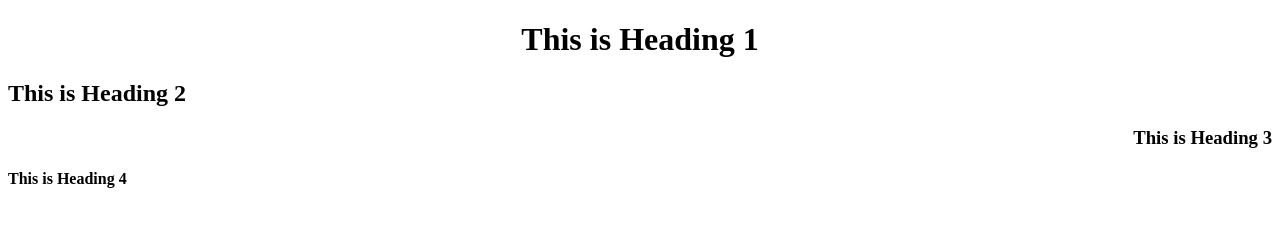
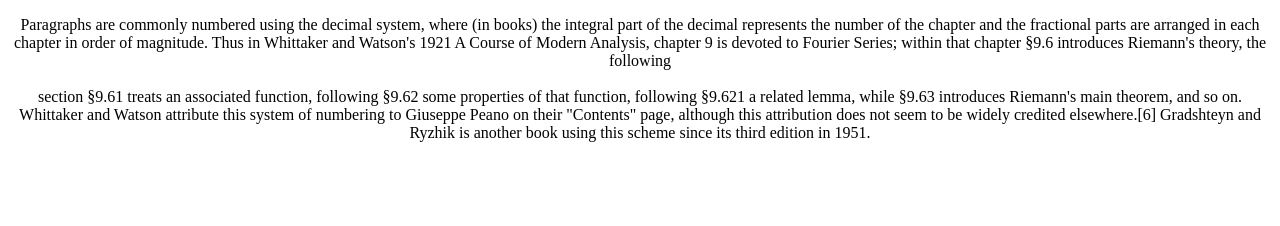
Before and after one commit to iamSaDew/HTML25A-L, a plain HTML site: page index.html in a window 1280 px wide. Drawn offline with Linux system fonts and the light colour scheme.

Commit message:
paragraph tag using line break tag

```diff
--- a/index.html
+++ b/index.html
@@ -7,10 +7,14 @@
 </head>
 <body>
 
-    <h1 align="center">This is Heading 1</h1>
-    <h2 align="left">This is Heading 2</h2>
-    <h3 align="right">This is Heading 3</h3>
-    <h4 align="justify">This is Heading 4</h4>
+    <p align="center">
+        Paragraphs are commonly numbered using the decimal system, where (in books) the integral
+         part of the decimal represents the number of the chapter and the fractional parts are arranged in each chapter in order of magnitude. Thus in Whittaker and Watson's 1921 A Course of Modern Analysis, chapter 9 is devoted to Fourier Series; within that chapter §9.6 introduces Riemann's theory, the following
+
+         <br> <br>
+
+         section §9.61 treats an associated function, following §9.62 some properties of that function, following §9.621 a related lemma, while §9.63 introduces Riemann's main theorem, and so on. Whittaker and Watson attribute this system of numbering to Giuseppe Peano on their "Contents" page, although this attribution does not seem to be widely credited elsewhere.[6] Gradshteyn and Ryzhik is another book using this scheme since its third edition in 1951.
+    </p>
 
 </body>
 </html>
```
